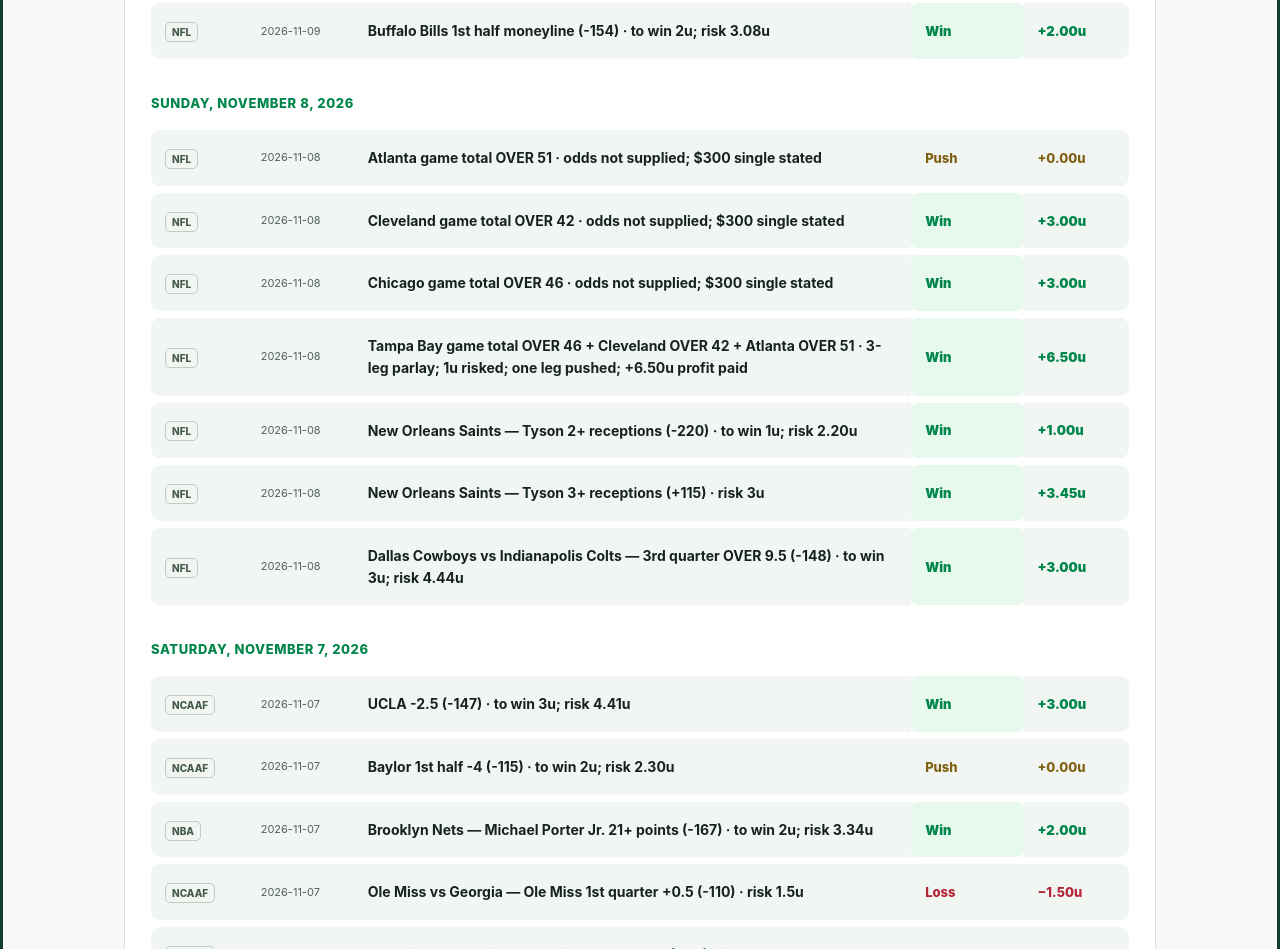
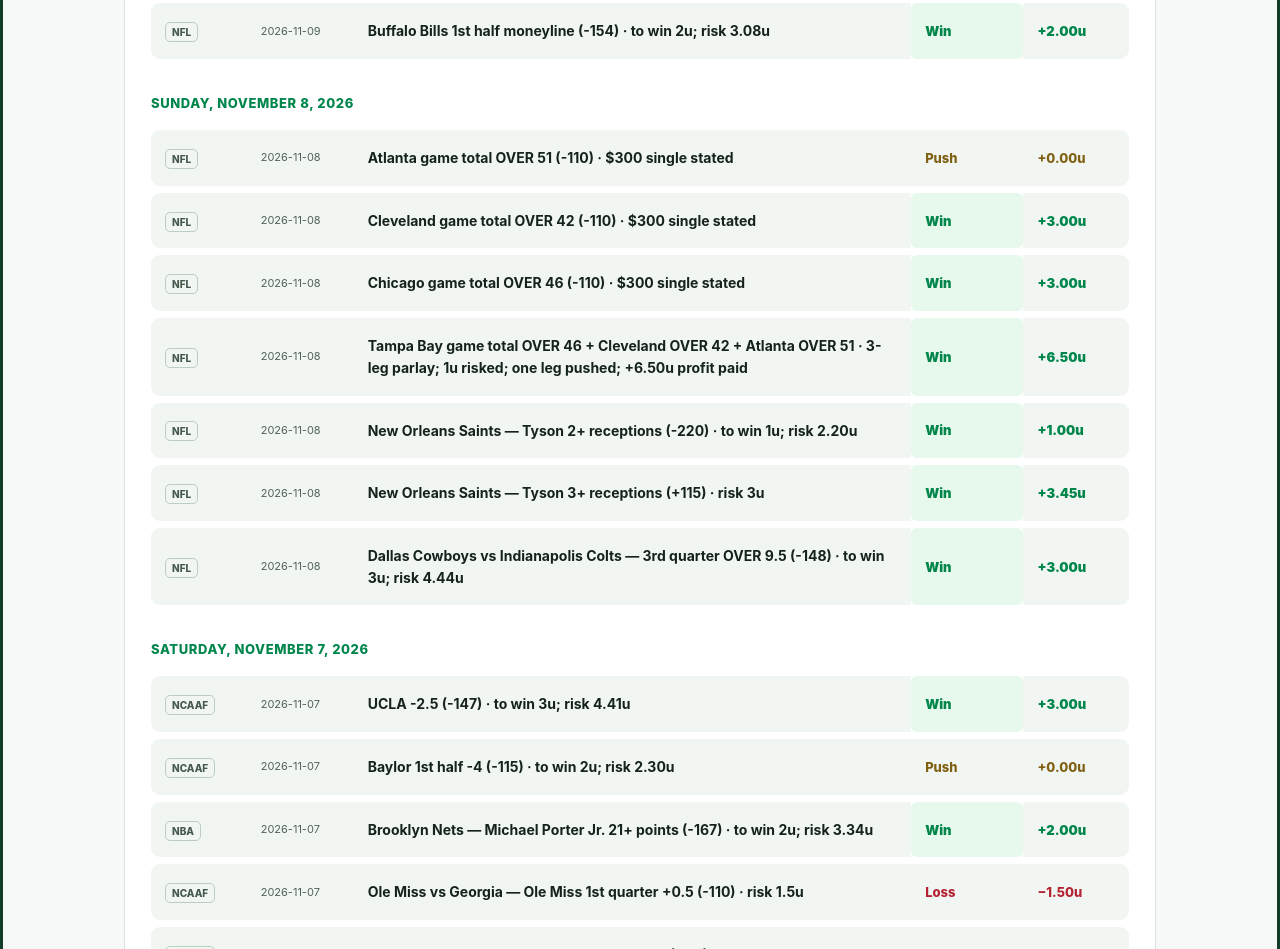
Before and after one commit to urmansince86ca-cpu/results-, a plain HTML site: page index.html in a window 1280 px wide. Shown: the part 4785-5734 px from the top of the page. Drawn offline with Linux system fonts and the light colour scheme; no server answers.

Commit message:
Correct Nov 8 NFL totals odds to -110

```diff
--- a/index.html
+++ b/index.html
@@ -362,9 +362,9 @@ const weekendTelegramPicks = [
   ['2026-11-07','NCAAF','Ole Miss vs Georgia — Ole Miss 1st quarter +0.5 (-110) · risk 1.5u'],
   ['2026-11-07','NCAAF','Ole Miss vs Georgia — Ole Miss 1st half +1.5 (-110) · risk 1.5u'],
   ['2026-11-07','NCAAF','Ole Miss vs Georgia — Ole Miss full game +3.5 (-105) · risk 1.5u'],
-  ['2026-11-08','NFL','Atlanta game total OVER 51 · odds not supplied; $300 single stated'],
-  ['2026-11-08','NFL','Cleveland game total OVER 42 · odds not supplied; $300 single stated'],
-  ['2026-11-08','NFL','Chicago game total OVER 46 · odds not supplied; $300 single stated'],
+  ['2026-11-08','NFL','Atlanta game total OVER 51 (-110) · $300 single stated'],
+  ['2026-11-08','NFL','Cleveland game total OVER 42 (-110) · $300 single stated'],
+  ['2026-11-08','NFL','Chicago game total OVER 46 (-110) · $300 single stated'],
   ['2026-11-08','NFL','Tampa Bay game total OVER 46 + Cleveland OVER 42 + Atlanta OVER 51 · 3-leg parlay; 1u risked; one leg pushed; +6.50u profit paid'],
   ['2026-11-08','NFL','New Orleans Saints — Tyson 2+ receptions (-220) · to win 1u; risk 2.20u'],
   ['2026-11-08','NFL','New Orleans Saints — Tyson 3+ receptions (+115) · risk 3u'],
```
